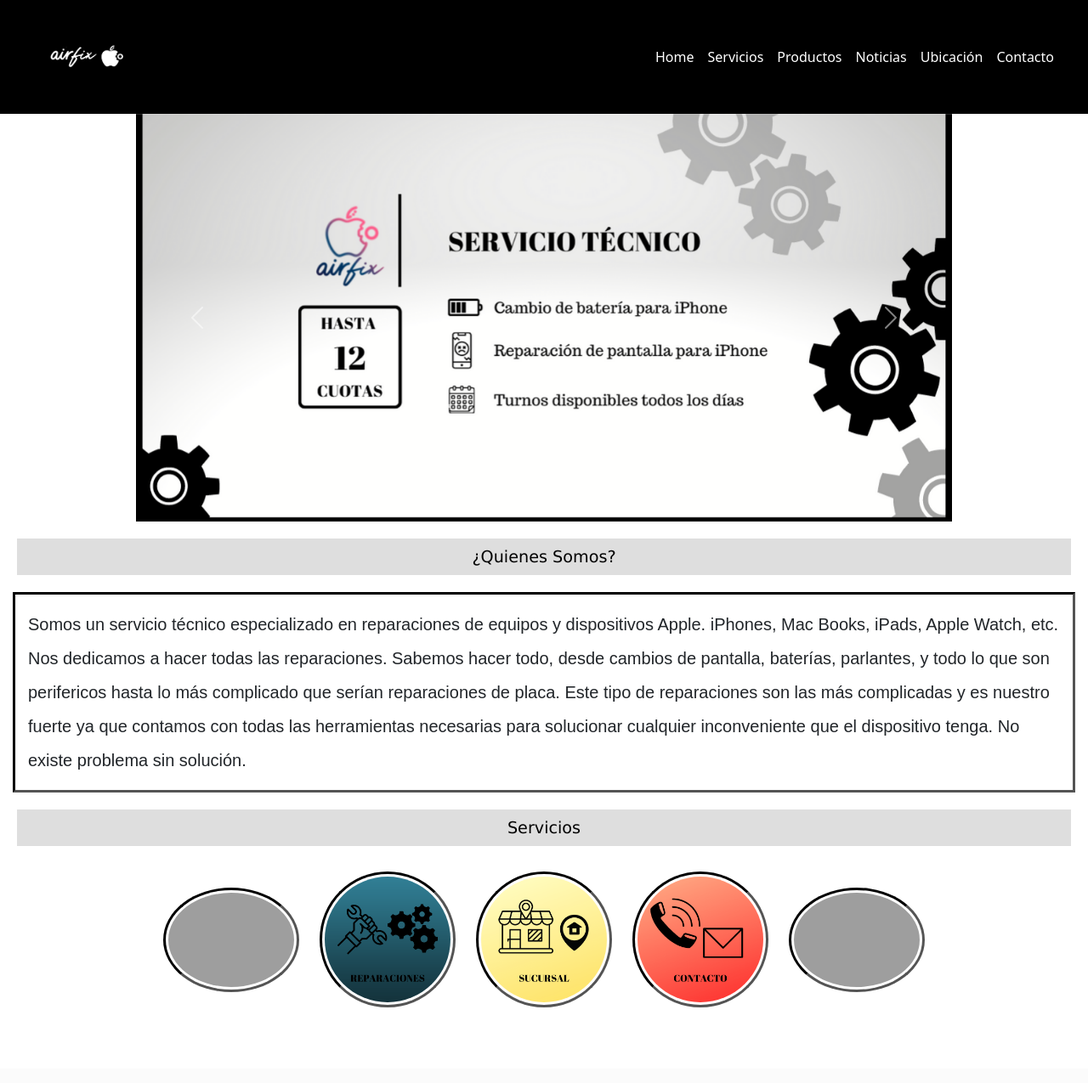
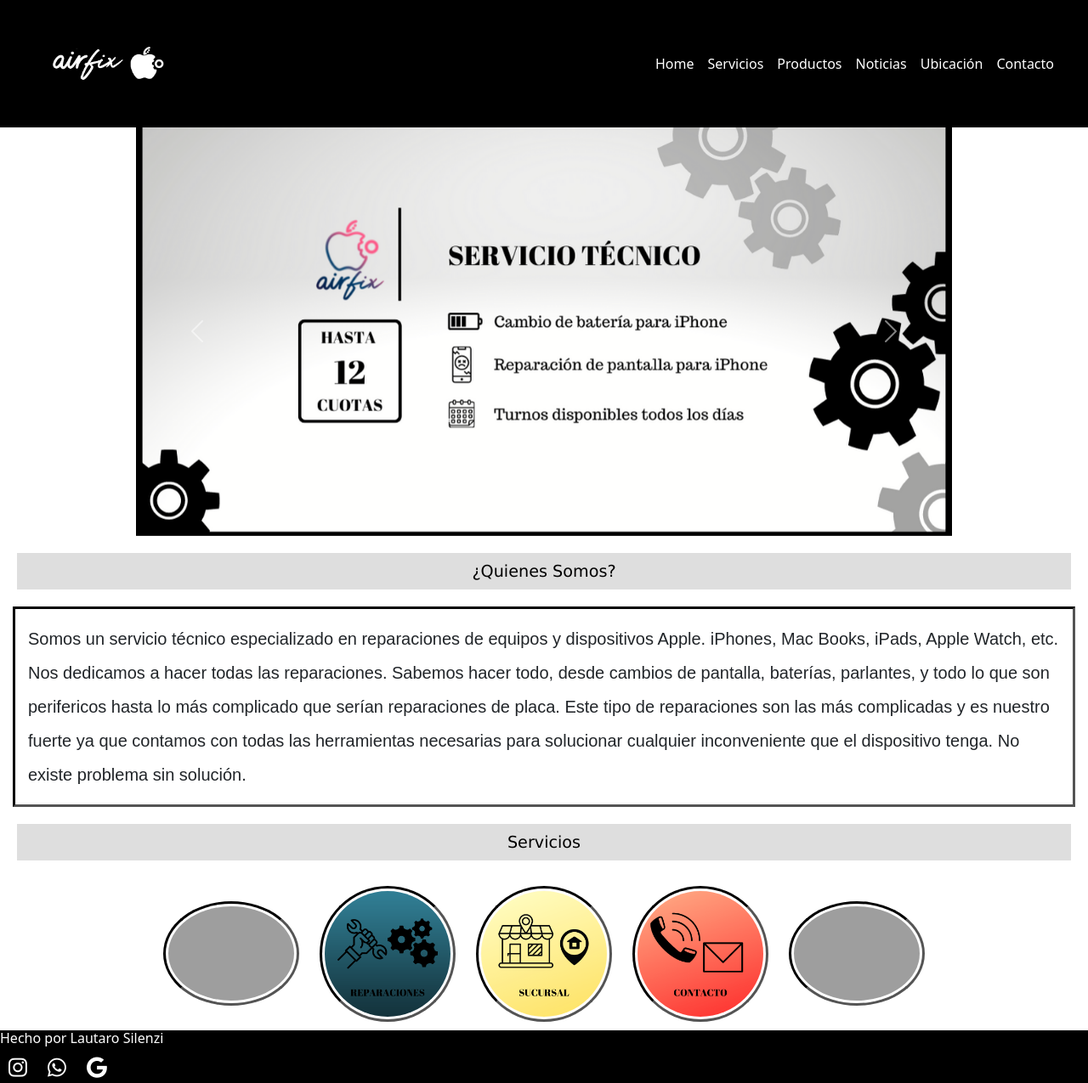
Before and after one commit to lautarosilenzi/proyecto-final, a PHP site: page /index.php in a window 1280 px wide. Shown: the whole page at 85% size. Before the commit the page ends 1186 px from the top, so only its background shows below. Run offline with PHP 8.4, Linux system fonts and the light colour scheme; some libraries are stand-ins or nearby versions; grey boxes are pictures that could not be loaded.

Commit message:
Add files via upload

```diff
--- a/scss/estilo.css
+++ b/scss/estilo.css
@@ -12,7 +12,7 @@ header .black {
   background-color: #000000;
 }
 header .logo {
-  width: 100px;
+  width: 150px;
   padding: 0.2rem;
   margin: 40px;
   display: flex;
@@ -86,7 +86,6 @@ main .imagenes2:hover {
 
 /* MAIN SERVICIOS */
 main .video {
-  align-content: left;
   border: 3px inset rgb(0, 0, 0);
   padding: 3px;
   border-width: 3px;
@@ -157,8 +156,11 @@ main .nuevos:hover {
 }
 
 /* FOOTER */
+footer{
+  background-color: #000000;
+}
 footer .bg-footer {
-  background-color: #000000;
+  background-color: #0a0000;
   padding: 10px;
   height: 60px;
 }
@@ -271,4 +273,5 @@ main fieldset {
     display: flex;
     flex-direction: column;
   }
-}/*# sourceMappingURL=estilo.css.map */
+}
+/*# sourceMappingURL=estilo.css.map */
```
Also changed, not shown: scss/estilo.scss (line endings or trailing spaces).
